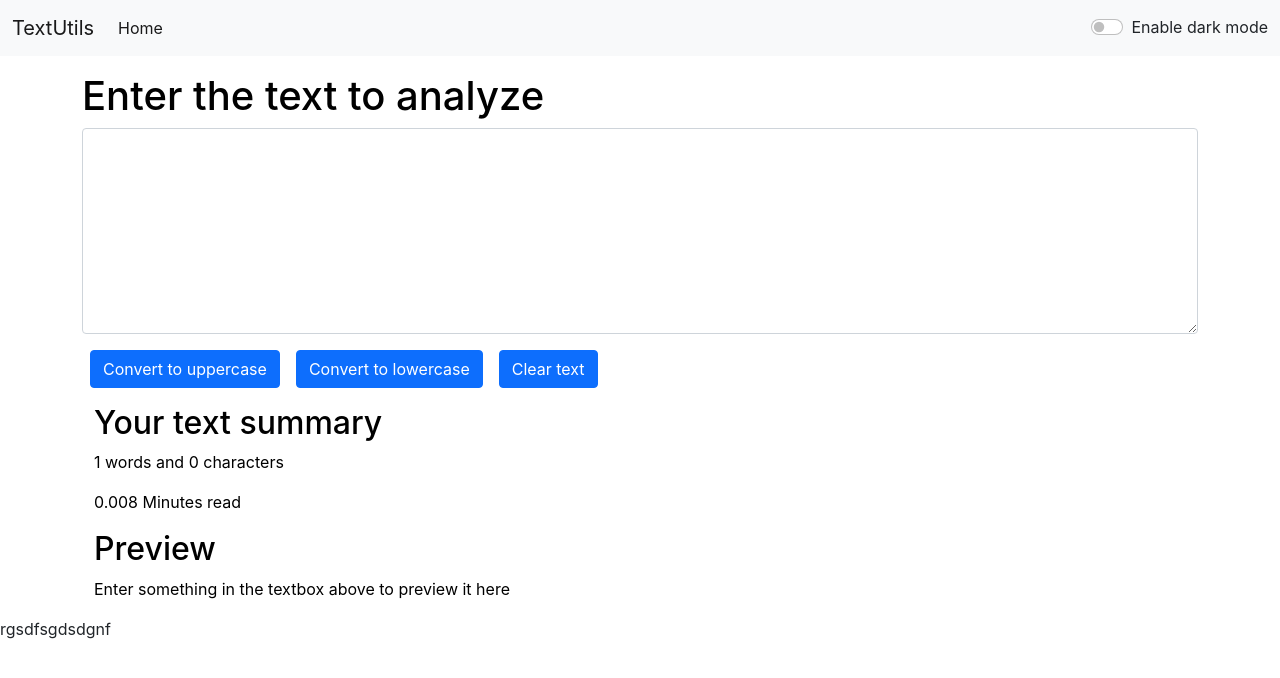
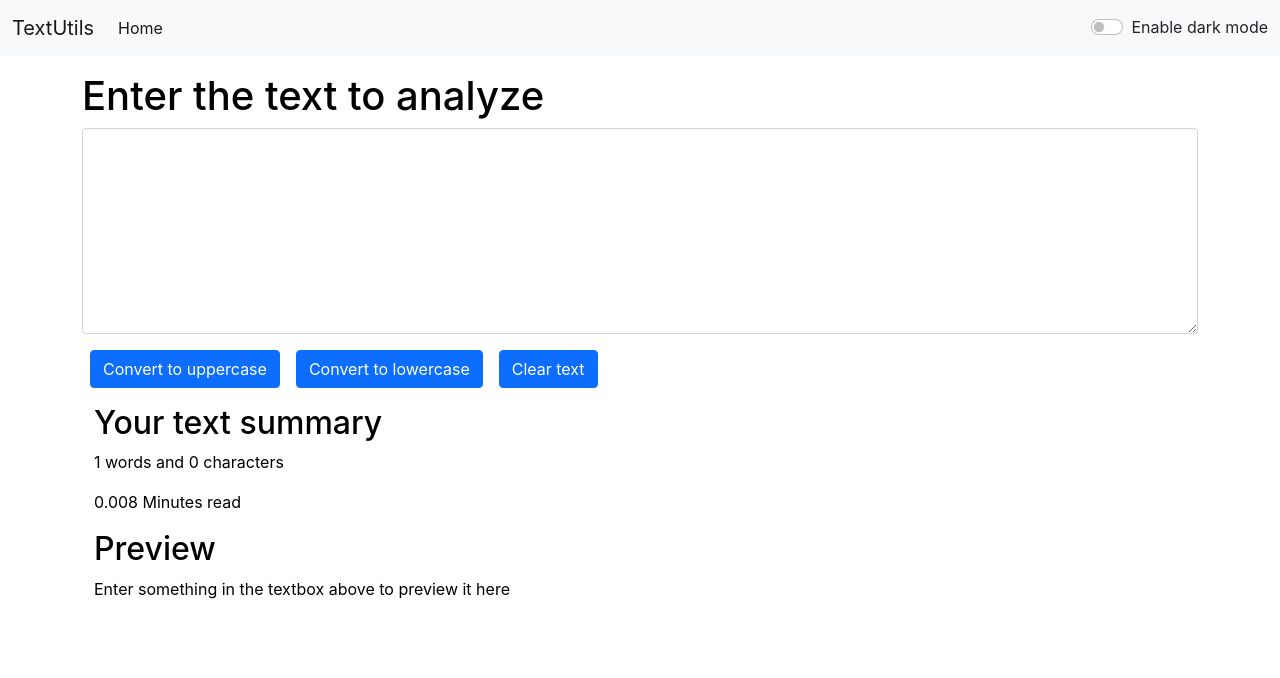
Before and after one commit to kinjalprajapati2295/text_utils, a plain HTML site: page index.html in a window 1280 px wide. Drawn offline with nearby package versions, Linux system fonts and the light colour scheme.

Commit message:
Update index.html

```diff
--- a/index.html
+++ b/index.html
@@ -1,5 +1 @@
-<!doctype html><html lang="en"><head><meta charset="utf-8"/><link rel="icon" href="/favicon.ico"/><meta name="viewport" content="width=device-width,initial-scale=1"/><meta name="theme-color" content="#000000"/><meta name="description" content="TextUtils is a utility which can be used to manipulate your text in the way yoy want."/><link rel="apple-touch-icon" href="/android-icon-72x72.png"/><link rel="manifest" href="/manifest.json"/><link href="https://cdn.jsdelivr.net/npm/bootstrap@5.1.3/dist/css/bootstrap.min.css" rel="stylesheet" integrity="sha384-1BmE4kWBq78iYhFldvKuhfTAU6auU8tT94WrHftjDbrCEXSU1oBoqyl2QvZ6jIW3" crossorigin="anonymous"><title>TextUtils - Home</title><script defer="defer" src="/static/js/main.c3283d6d.js"></script><link href="/static/css/main.e7bdb8f7.css" rel="stylesheet"></head><body><noscript>You need to enable JavaScript to run this app.</noscript><div id="root"></div><script src="https://cdn.jsdelivr.net/npm/bootstrap@5.1.3/dist/js/bootstrap.bundle.min.js" integrity="sha384-ka7Sk0Gln4gmtz2MlQnikT1wXgYsOg+OMhuP+IlRH9sENBO0LRn5q+8nbTov4+1p" crossorigin="anonymous"></script>
-  rgsdfsgdsdgnf
-
-
-  </body></html>
+<!doctype html><html lang="en"><head><meta charset="utf-8"/><link rel="icon" href="/favicon.ico"/><meta name="viewport" content="width=device-width,initial-scale=1"/><meta name="theme-color" content="#000000"/><meta name="description" content="TextUtils is a utility which can be used to manipulate your text in the way yoy want."/><link rel="apple-touch-icon" href="/android-icon-72x72.png"/><link rel="manifest" href="/manifest.json"/><link href="https://cdn.jsdelivr.net/npm/bootstrap@5.1.3/dist/css/bootstrap.min.css" rel="stylesheet" integrity="sha384-1BmE4kWBq78iYhFldvKuhfTAU6auU8tT94WrHftjDbrCEXSU1oBoqyl2QvZ6jIW3" crossorigin="anonymous"><title>TextUtils - Home</title><script defer="defer" src="/static/js/main.c3283d6d.js"></script><link href="/static/css/main.e7bdb8f7.css" rel="stylesheet"></head><body><noscript>You need to enable JavaScript to run this app.</noscript><div id="root"></div><script src="https://cdn.jsdelivr.net/npm/bootstrap@5.1.3/dist/js/bootstrap.bundle.min.js" integrity="sha384-ka7Sk0Gln4gmtz2MlQnikT1wXgYsOg+OMhuP+IlRH9sENBO0LRn5q+8nbTov4+1p" crossorigin="anonymous"></script></body></html>
```
